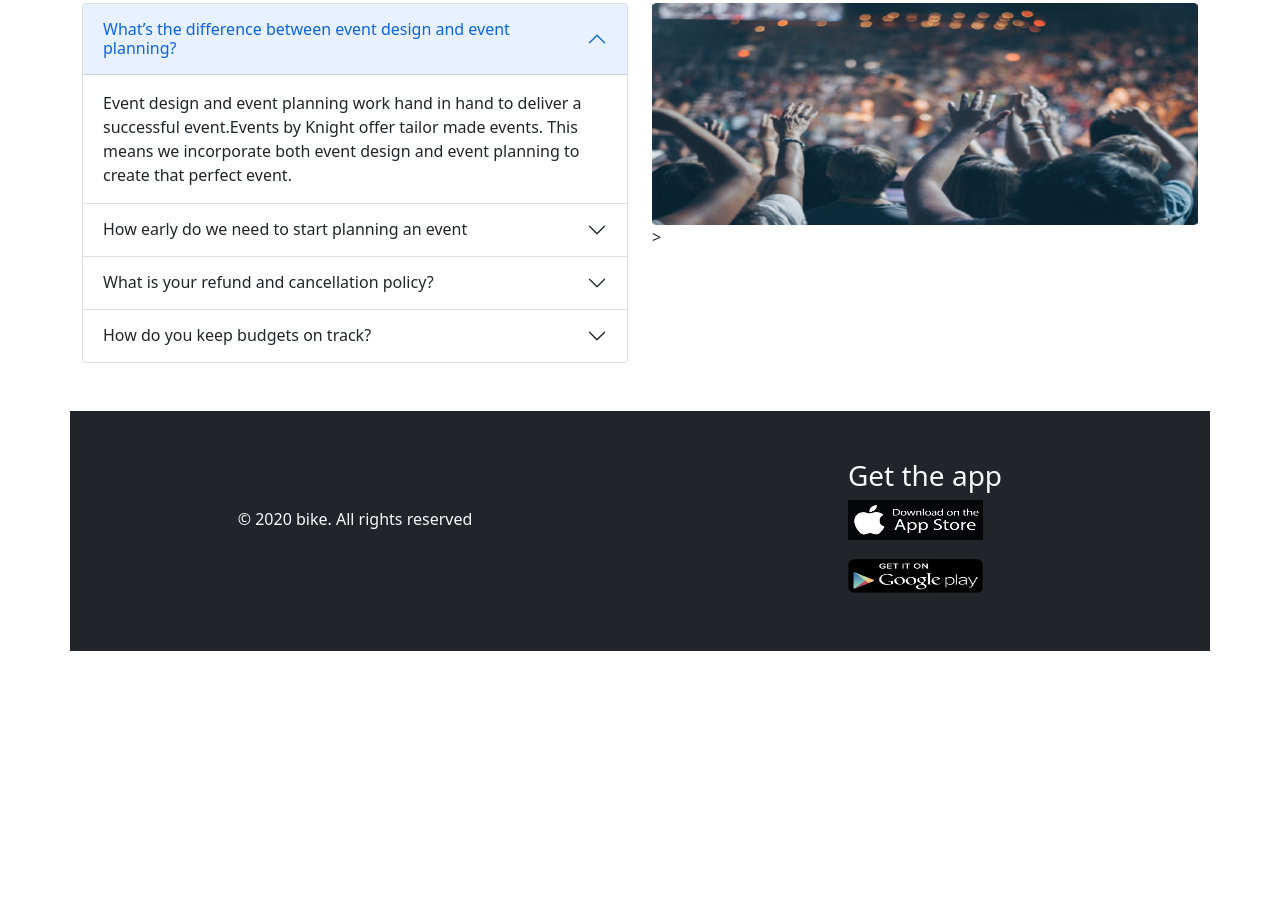
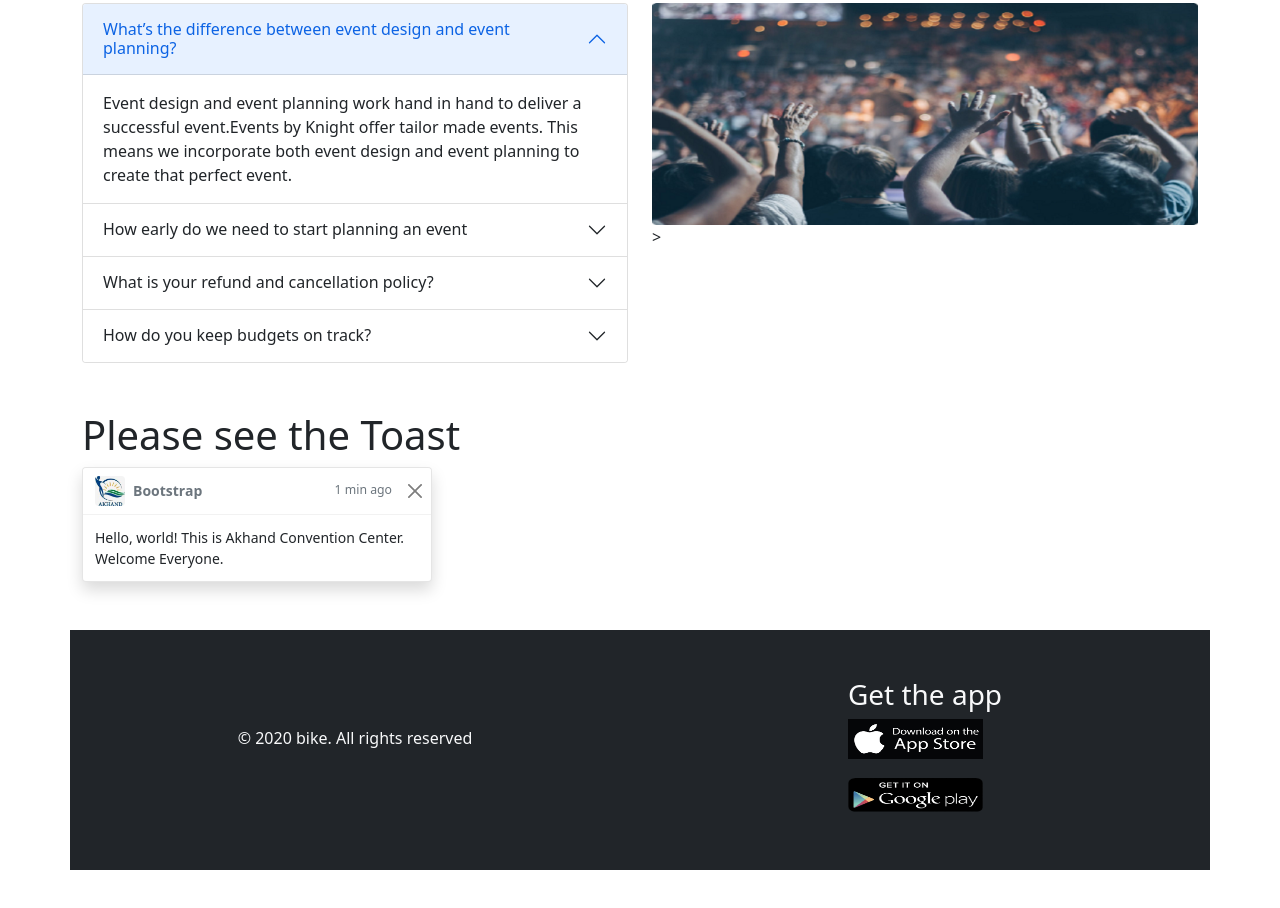
Before and after one commit to Saiyadul77/akhand-convention-center-client, a plain HTML site: page index.html in a window 1280 px wide. Shown: the part 1387-2295 px from the top of the page. Before the commit the page ends 2086 px from the top, so only its background shows below. Drawn offline with nearby package versions, Linux system fonts and the light colour scheme.

Commit message:
toast update

```diff
--- a/index.html
+++ b/index.html
@@ -6,6 +6,8 @@
     <meta http-equiv="X-UA-Compatible" content="IE=edge">
     <meta name="viewport" content="width=device-width, initial-scale=1.0">
     <title>Welcome to Akhand Convention Center</title>
+    <!-- favicon -->
+    <link rel="shortcut icon" href="images/favicon.jpg" type="image/x-icon">
     <!-- Customize stylesheet -->
     <link rel="stylesheet" href="css/style.css">
     <!-- font aweosome -->
@@ -307,6 +309,21 @@
 
 
         </section>
+        <!-- Toast -->
+        <section class="container">
+            <h1>Please see the Toast</h1>
+            <div class="toast show" role="alert" aria-live="assertive" aria-atomic="true">
+                <div class="toast-header">
+                    <img width="30px" height="30px" src="images/favicon.jpg" class="rounded me-2" alt="...">
+                    <strong class="me-auto">Bootstrap</strong>
+                    <small>1 min ago</small>
+                    <button type="button" class="btn-close" data-bs-dismiss="toast" aria-label="Close"></button>
+                </div>
+                <div class="toast-body">
+                    Hello, world! This is Akhand Convention Center. Welcome Everyone.
+                </div>
+            </div>
+        </section>
     </main>
     <footer>
         <section class="container my-5 bg-dark" style="height: 240px;">
```
Also changed, not shown: images/favicon.jpg (added).
